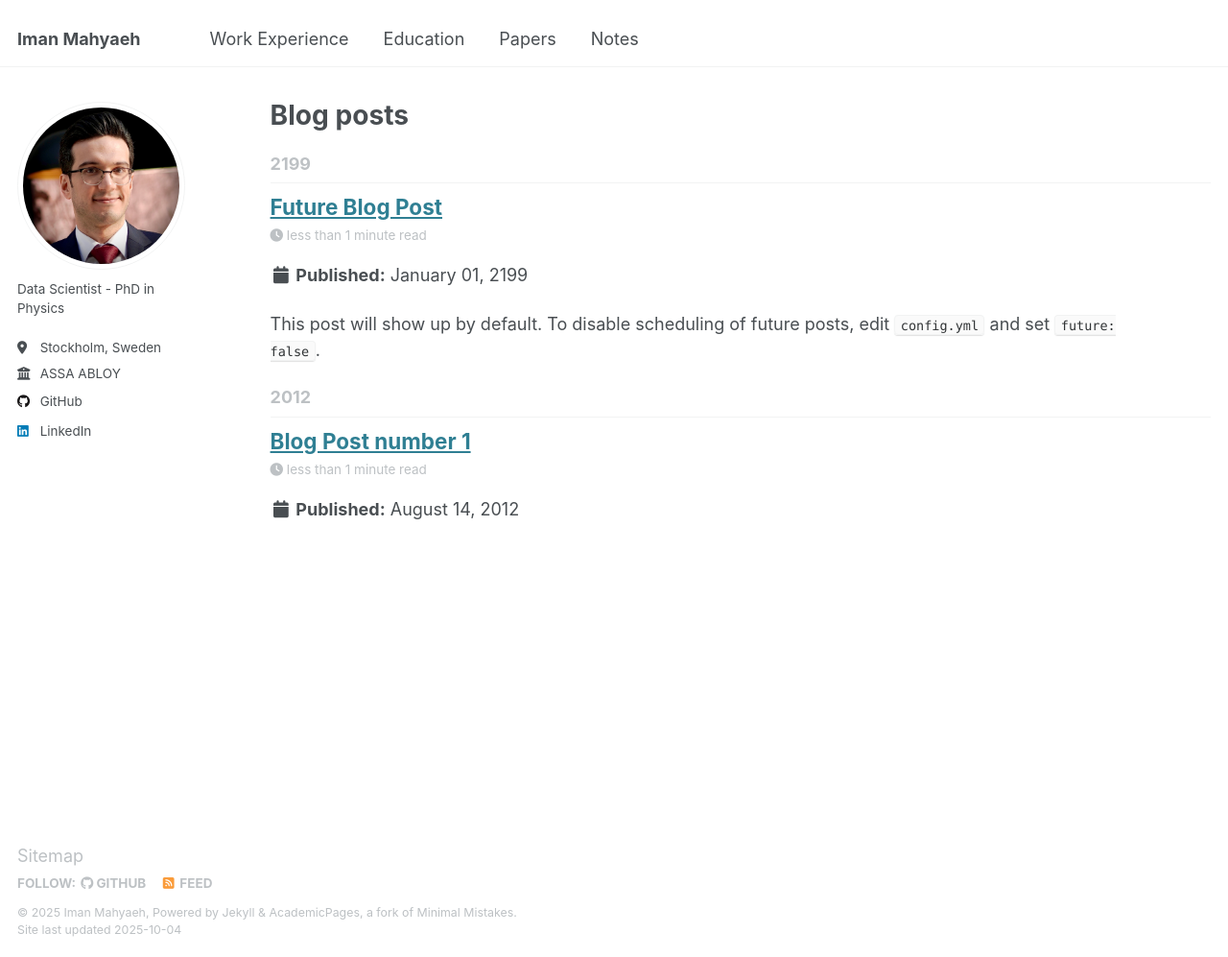
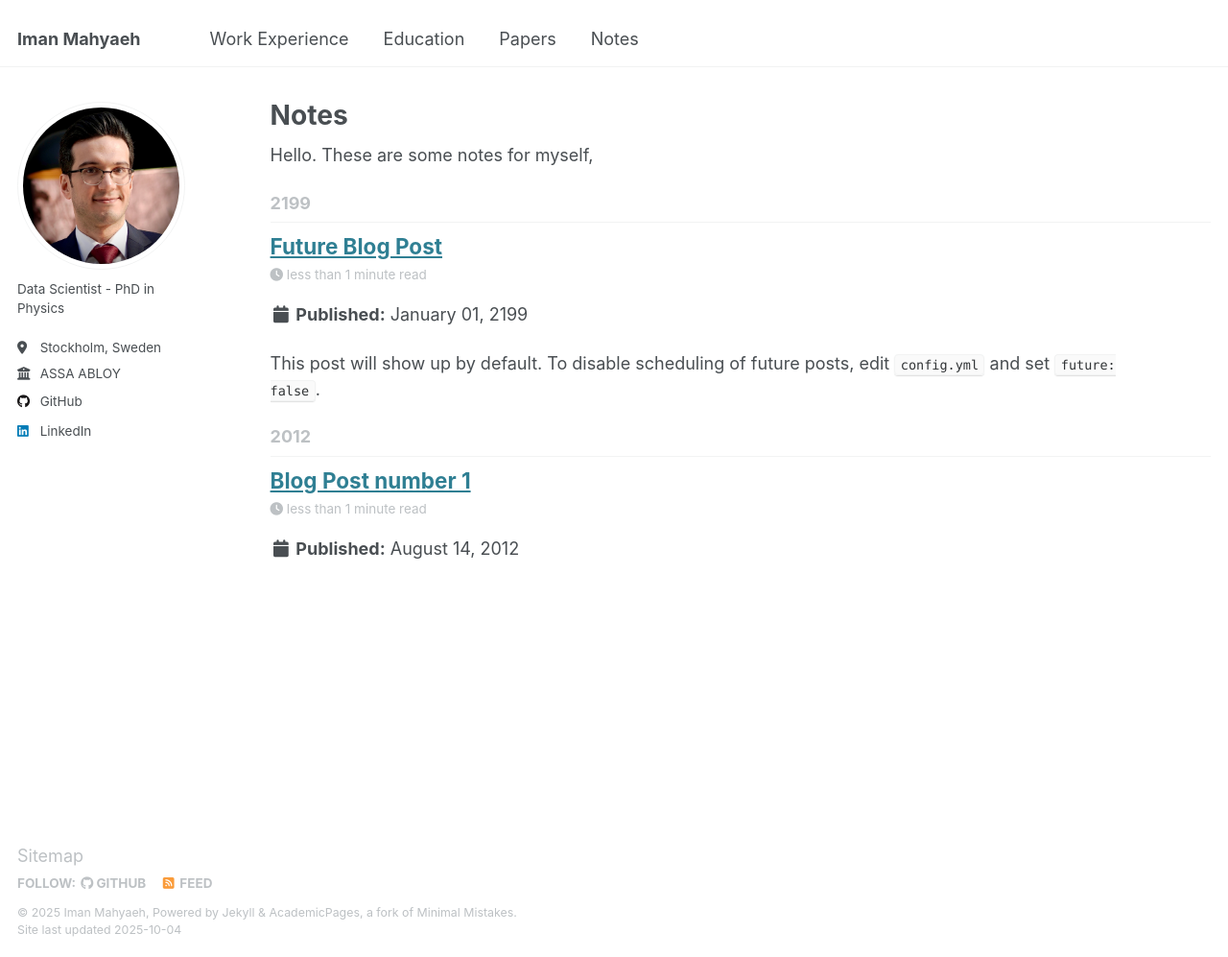
Before and after one commit to imanm24/imanm24.github.io, a Jekyll site: the page built from _pages/year-archive.html, in a window 1280 px wide and 997 px high. Shown: the whole window at 96% size. Built offline with Jekyll 4.4.1, drawn with Linux system fonts in a browser that asks for light colours.

Commit message:
Update year-archive.html

```diff
--- a/_pages/year-archive.html
+++ b/_pages/year-archive.html
@@ -1,12 +1,12 @@
 ---
 layout: archive
 permalink: /year-archive/
-title: "Blog posts"
+title: "Notes"
 author_profile: true
 redirect_from:
   - /wordpress/blog-posts/
 ---
-
+Hello. These are some notes for myself,
 {% include base_path %}
 {% capture written_year %}'None'{% endcapture %}
 {% for post in site.posts %}
```
